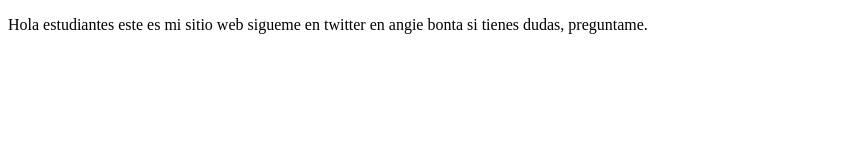
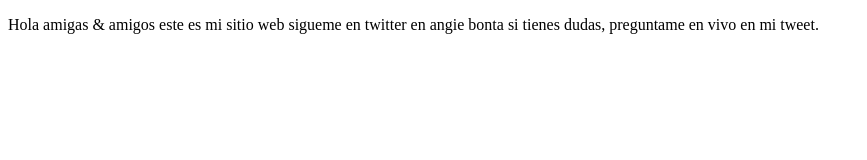
Before and after one commit to AngieProg/proyectoDemoCursoPrework, a plain HTML site: page index.html in a window 1280 px wide. Shown: the whole page, without its empty margins (0-867 px from the left). Drawn offline with Linux system fonts and the light colour scheme.

```diff
--- a/index.html
+++ b/index.html
@@ -8,8 +8,8 @@
 </head>
 <body>
     <p>
-        Hola estudiantes este es mi sitio web sigueme en twitter en angie
-        bonta si tienes dudas, preguntame.
+        Hola amigas & amigos este es mi sitio web sigueme en twitter en angie
+        bonta si tienes dudas, preguntame en vivo en mi tweet.
     </p>
 </body>
 </html>
```
